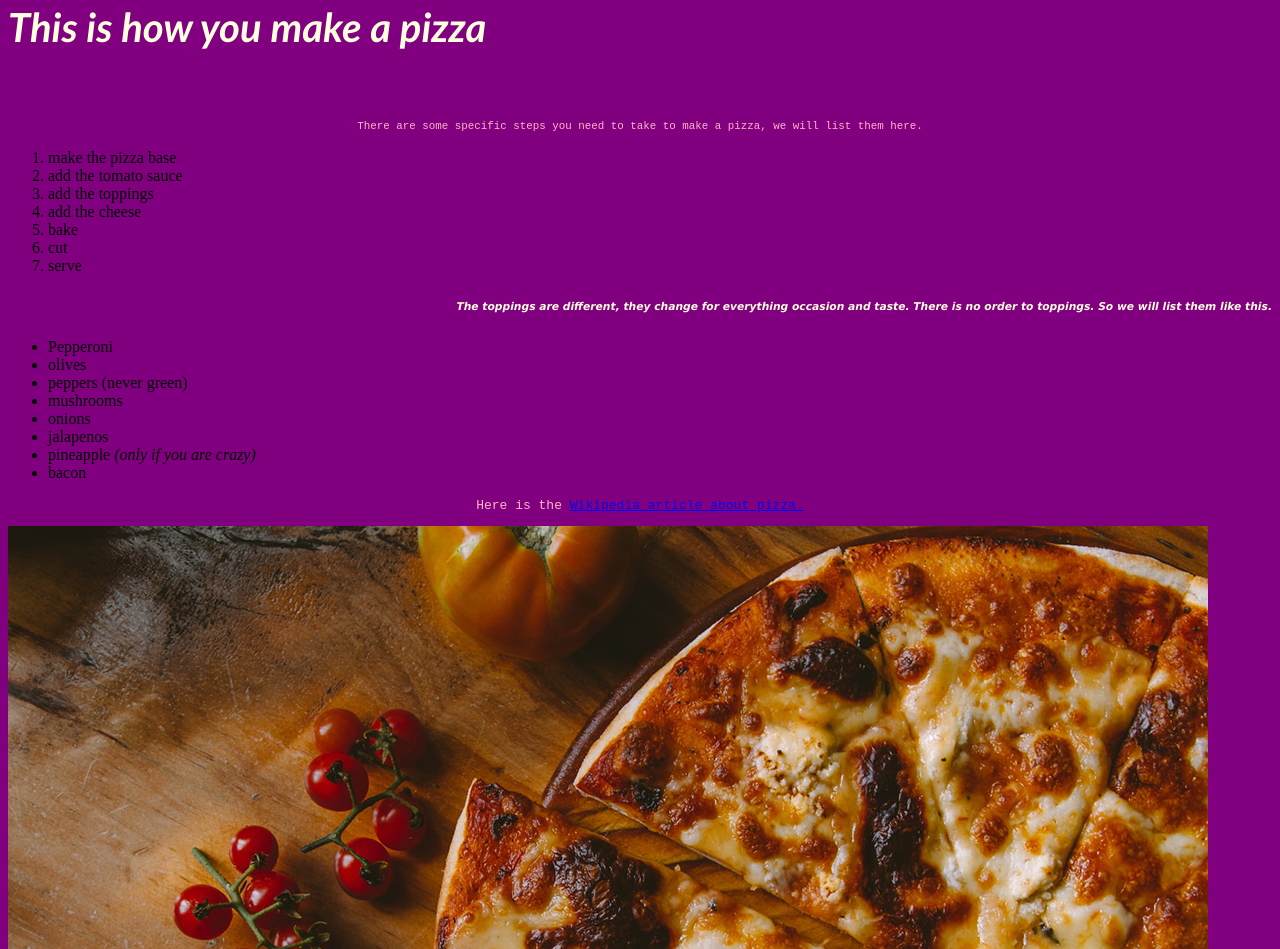
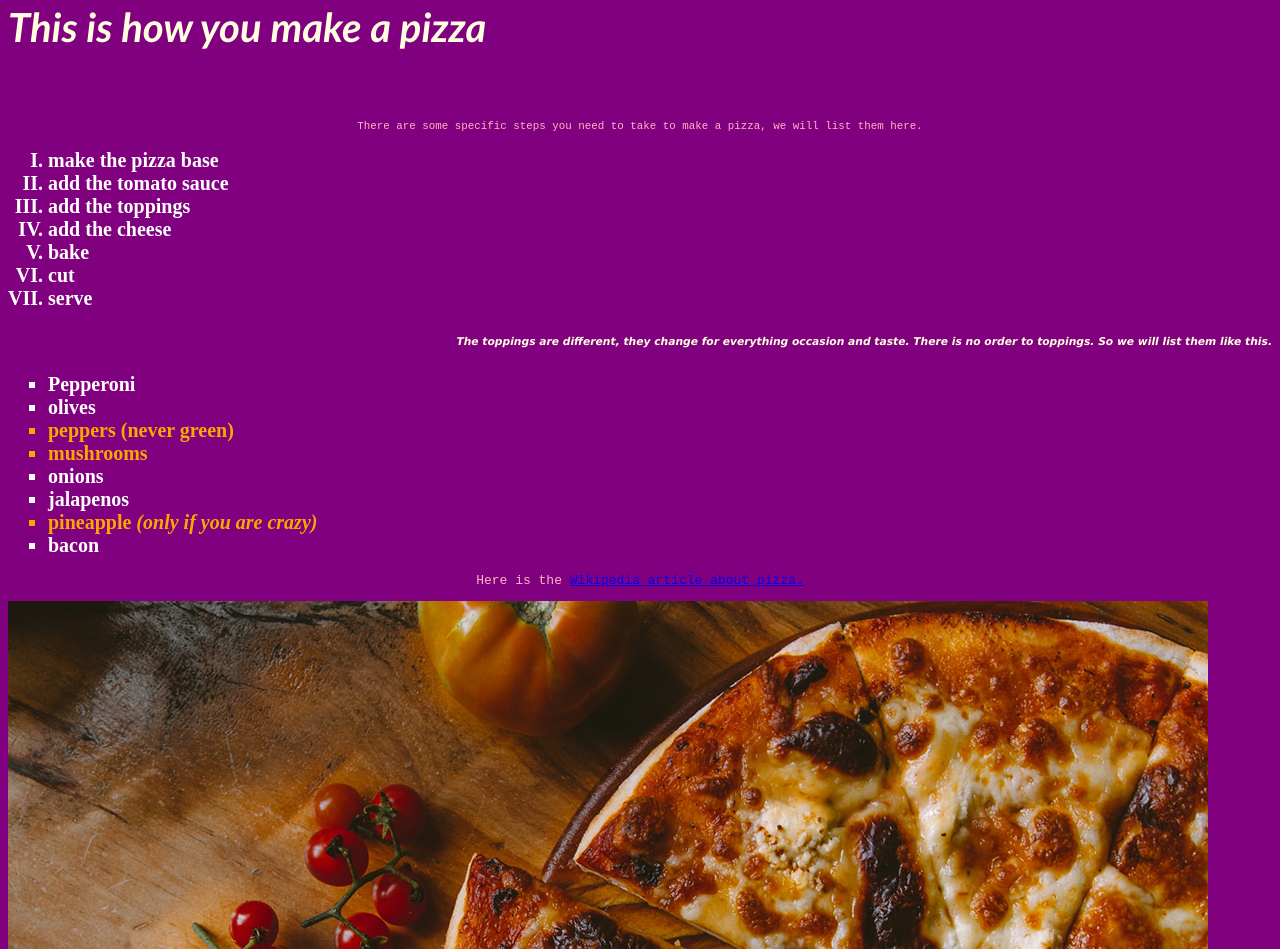
Before and after one commit to ReubenRogers/CSS-HTML, a plain HTML site: page index.html in a window 1280 px wide. Shown: the part 1425-2374 px from the top of the page. Drawn offline with Linux system fonts and the light colour scheme.

Commit message:
list styles

```diff
--- a/index.html
+++ b/index.html
@@ -47,11 +47,11 @@
 <ul>
     <li>Pepperoni</li>
     <li>olives</li>
-    <li>peppers <stong>(never green)</stong></li>
-    <li>mushrooms</li>
+    <li class="fave">peppers <stong>(never green)</stong></li>
+    <li class="fave">mushrooms</li>
     <li>onions</li>
     <li>jalapenos</li>
-    <li>pineapple <em>(only if you are crazy)</em></li>
+    <li class="fave">pineapple <em>(only if you are crazy)</em></li>
     <li>bacon</li>
 </ul>
 
--- a/styles.css
+++ b/styles.css
@@ -21,12 +21,31 @@ h1{
     color: white;
     font-style: normal;
 }
+
 h2{
     color: black;
 }
+
 .special{
     font-family: 'Gill Sans', 'Gill Sans MT', Calibri, 'Trebuchet MS', sans-serif;
     font-weight: bold;
     font-size: 40px;
     text-align: left;
 }
+
+ul{
+    list-style-type: square;
+}
+
+ol{
+    list-style-type: upper-roman;
+}
+
+li{
+    color: white;
+    font-size: 20px;
+    font-weight: bold;
+}
+.fave{
+    color: orange;
+}
```
